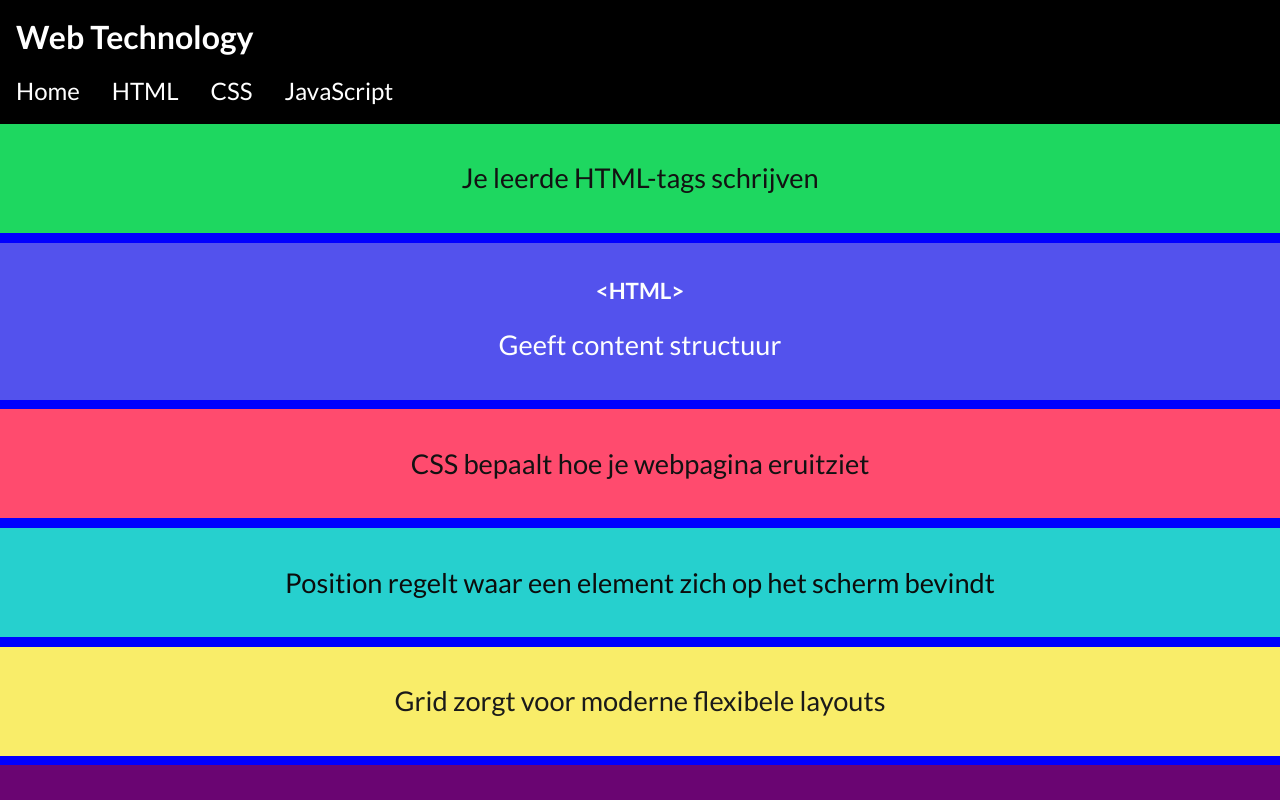
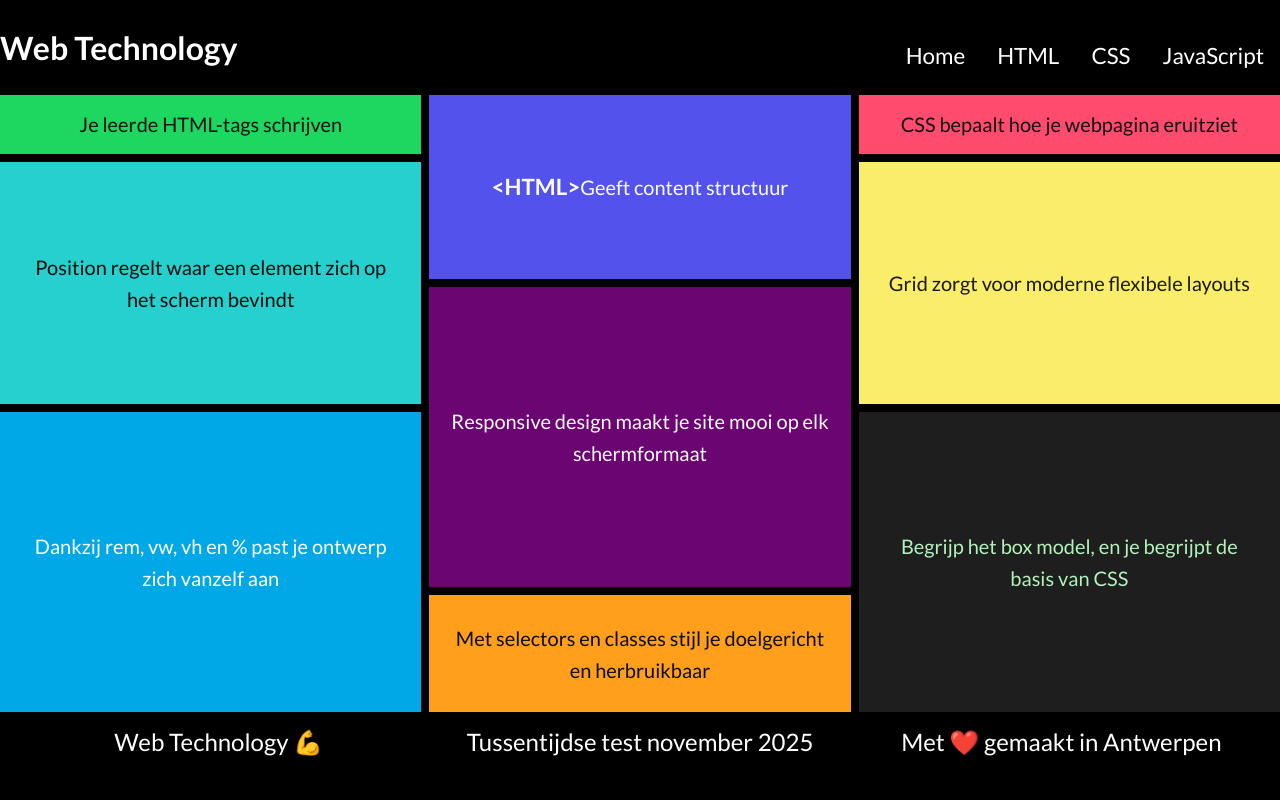
Before and after one commit to WingDev852/webtech, a plain HTML site: page vaardiheid/index (1).html in a window 1280 px wide. Shown: the top 800 px of the page. Drawn offline with Linux system fonts and the light colour scheme.

Commit message:
dekstop versie gemaakt met grid

```diff
--- a/vaardiheid/stijl.css
+++ b/vaardiheid/stijl.css
@@ -27,7 +27,7 @@ body {
 
 
 
-    @media (min-width: 440px){
+    @media (min-width: 400px) and (max-width:1200px){
         body{
             color: white;
             padding: 0;
@@ -134,9 +134,180 @@ footer ul li {
 
 
     @media (min-width: 1200px){
-        body{
-            background-color: blue;
+       body {
+         margin: 0;
+            font-family: 'Lato', sans-serif;
+            background-color: black;
+
+             height: 100vh;
+
+             display: grid;
+            grid-template-rows: 95px 1fr 88px;
+}
+        header{
+            display: flex;
+            justify-content: space-between;
+            align-items: center;
+
         }
-    }
+
+        header h1{
+            color: white;
+            font-size: 2rem;
+            text-align: center;
+
+
+        }
+        nav ul{
+            display: flex;
+            justify-content: space-evenly;
+            align-items: center ;
+            gap: 2rem;
+            padding: 1rem 1rem 0rem 1rem;
+        }
+
+        nav ul li a{
+            color: white;
+            text-decoration: none;
+        }
+
+        main {
+    min-height: 0;
+}
+
+main ul {
+    height: 100%;
+    margin: 0;
+    padding: 0;
+    display: grid;
+    grid-template-columns: repeat(3, 1fr);
+    grid-template-rows: 0.5fr 1fr 1fr 1.5fr 1fr;
+    gap: 8px;
+    list-style: none;
+}
+
+main ul li:nth-child(1){
+    grid-column: 1;
+    grid-row: 1;
+}
+
+main ul li:nth-child(2){
+grid-column: 2;
+grid-row: 1 / 3;
+}
+
+main ul li:nth-child(3){
+    grid-column: 3;
+    grid-row: 1;
+}
+
+
+main ul li:nth-child(4){
+    grid-column: 1;
+    grid-row: 2/4;
+}
+
+main ul li:nth-child(5){
+    grid-column: 3;
+    grid-row: 2/4
+}
+
+main ul li:nth-child(6){
+    grid-column: 2;
+    grid-row: 3/5;
+}
+
+main ul li:nth-child(7){
+    grid-column: 1;
+    grid-row: 4/6
+}
+
+main ul li:nth-child(8){
+    grid-column: 3;
+    grid-row: 4/6
+}
+
+main li:nth-child(9) {
+    grid-column: 2;
+    grid-row: 5;
+}
+
+main li {
+    position: relative;
+    overflow: hidden;
+
+    display: flex;
+    justify-content: center;
+    align-items: center;
+
+    text-align: center;
+    padding: 20px;
+}
+
+main li h2 {
+    font-size: 20px;
+    font-weight: 400;
+}
+
+main li:nth-child(1) {
+    background-color: #19d45b;
+}
+
+main li:nth-child(2) {
+    background-color: #514ced;
+    color: white;
+}
+
+main li:nth-child(3) {
+    background-color: #fa4568;
+}
+
+main li:nth-child(4) {
+    background-color: #23c5c5;
+}
+
+main li:nth-child(5) {
+    background-color: #f9ed63;
+}
+
+main li:nth-child(6) {
+    background-color: #690078;
+    color: white;
+}
+
+main li:nth-child(7) {
+    background-color: #00a9df;
+    color: white;
+}
+
+main li:nth-child(8) {
+    background-color: #5b5140;
+    color: white;
+}
+
+main li:nth-child(9) {
+    background-color: #ff9f17;
+}
+
+
+
+
+       footer ul {
+    display: grid;
+    grid-template-columns: repeat(3, 1fr);
+    justify-items: center;
+    align-items: start;
+    margin: 0;
+    padding: 0.75rem 1rem;
+    gap: 1rem;
+}
+
+footer ul li {
+    font-size: 1.5rem;
+    text-align: center;
+    line-height: 2.2rem;
+    color: white;
+    list-style: none;
+}
 
 /* hier komt jouw css */
```
